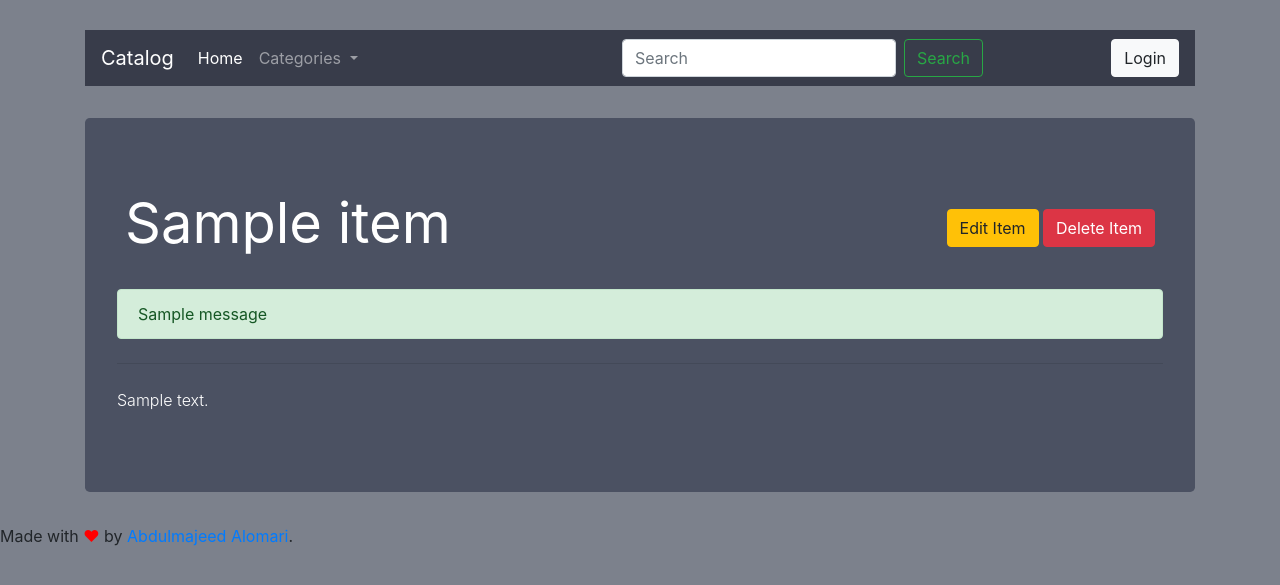
After one commit to AbdulmajeedAlOmari/item-catalog-project, a Flask app: page /catalog/1/1 in a window 1280 px wide. The commit adds this page. Shown: the top 585 px of the page. Run offline with Flask 2, Linux system fonts and the light colour scheme; tables that the repository leaves empty hold one stand-in row (values such as "Sample post"); one stand-in notice (Sample message) is shown; some libraries are stand-ins or nearby versions.

Commit message:
feat: Show item page

```diff
--- a/app.py
+++ b/app.py
@@ -77,6 +77,16 @@ def newItem():
     return render_template('items/new.html', categories=categories)
 
 
+@app.route('/catalog/<string:category>/<int:item_id>')
+def showItem(category, item_id):
+    item = session.query(Item).filter_by(id=item_id).one()
+
+    if item:
+        return render_template('items/show.html', item=item)
+    else:
+        return redirect(url_for("showCatalog"))
+
+
 @app.route('/catalog/<string:category>/<int:item_id>/edit')
 def editItem(category, item_id):
     return render_template('items/edit.html')
--- a/templates/index.html
+++ b/templates/index.html
@@ -37,7 +37,7 @@
       <strong>Recently Added Items</strong>
       {% for item in recentlyAddedItems %}
           <br />
-          <a href="#">{{ item.name }}</a> <span class="text-muted">({{ item.category.name }})</span>
+          <a href="/catalog/{{ item.category.name }}/{{ item.id }}">{{ item.name }}</a> <span class="text-muted">({{ item.category.name }})</span>
       {% endfor %}
     </div>
   </div>
--- /dev/null
+++ b/templates/items/show.html
@@ -0,0 +1,30 @@
+{% include 'common/header.html' %}
+
+<div id="" class="jumbotron myJumbotron">
+
+  <div class="d-flex mb-3 align-items-center">
+    <h1 class="p-2 display-4"><strong>{{ item.name }}</strong></h1>
+    <div class="ml-auto p-2">
+      <a class="btn btn-warning" href="/catalog/{{ item.category.name }}/{{ item.id }}/edit">Edit Item</a>
+      <a class="btn btn-danger" href="/catalog/{{ item.category.name }}/{{ item.id }}/delete">Delete Item</a>
+    </div>
+  </div>
+
+  {% with messages = get_flashed_messages() %}
+    {% if messages %}
+      {% for message in messages %}
+        <div class="alert alert-success" role="alert">
+          {{ message }}
+        </div>
+      {% endfor %}
+    {% endif %}
+  {% endwith %}
+
+  <hr class="my-4">
+
+  <p class="font-weight-light">
+    {{ item.description }}
+  </p>
+</div>
+
+{% include 'common/footer.html' %}
```
